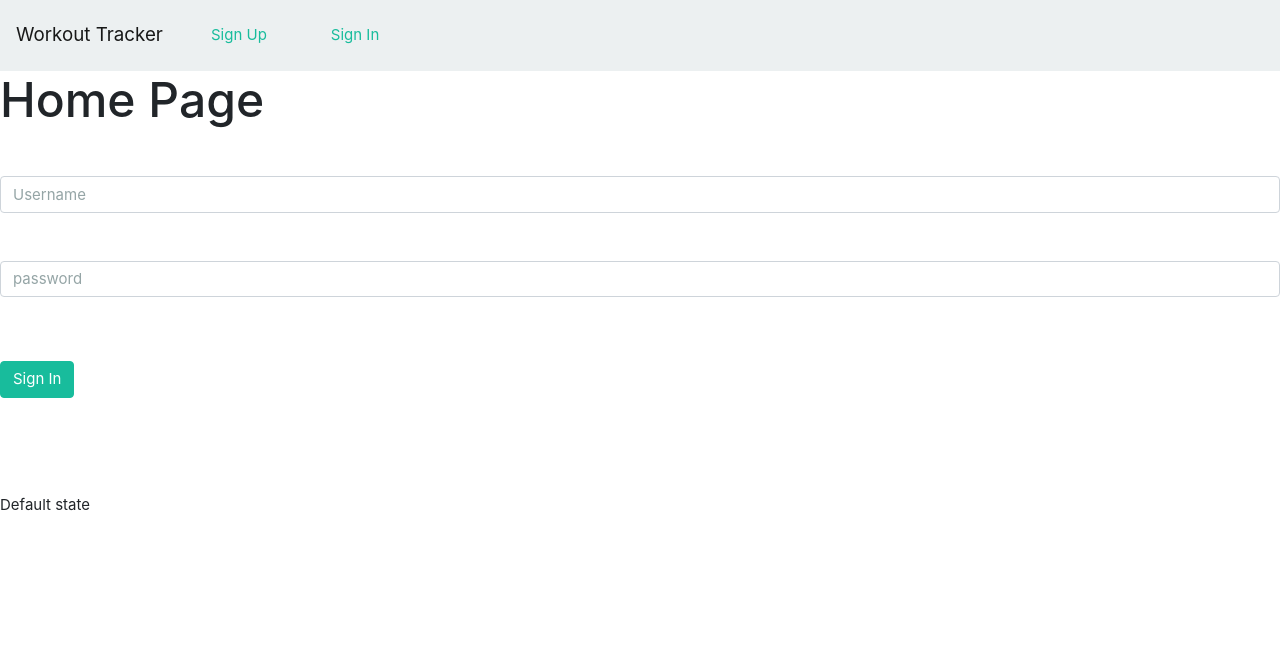
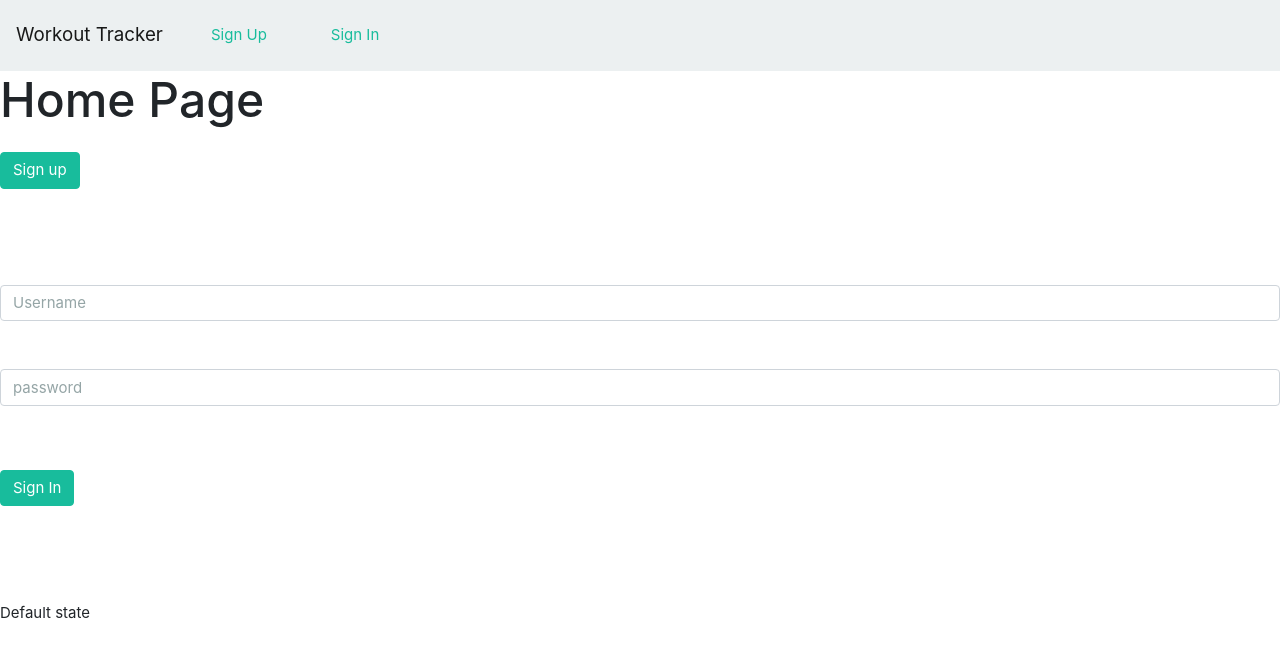
Before and after one commit to garrettmroberts/workout-planner, a React (Create React App) app in the folder client/: page / in a window 1280 px wide. Shown: the top 656 px of the page. Built offline with nearby package versions, Linux system fonts and the light colour scheme.

Commit message:
added some comments, cleaned up some code, added conditional form rendering on homepage with a toggle button

```diff
--- a/client/src/components/LoginForm/index.js
+++ b/client/src/components/LoginForm/index.js
@@ -34,6 +34,6 @@ export default function LoginForm() {
         <input className="form-control mb-5" ref={userRef} placeholder="Username" />
         <input className="form-control mb-5" required ref={pwRef} placeholder="password" />
         <button className="btn btn-success mt-3 mb-5" type="submit">Sign In</button>
-      </form>
+    </form>
   );
 };
--- a/client/src/components/WorkoutForm/index.js
+++ b/client/src/components/WorkoutForm/index.js
@@ -3,15 +3,20 @@ import API from '../../utils/API';
 
 function WorkoutForm(){
 
+  //references to get text values from inputs
   const catRef = useRef();
   const equipmentRef = useRef();
   const nameRef = useRef();
   const groupRef = useRef();
 
+  //split text from inputs into an array
+  //note that current set up is to split on a , with a space
   function makeArray(input){
     return input.split(', ');
   };
 
+  //funciton to create a workout object from inputs
+  // to match the workout model in the database
   function prepareSubmission(){
     let muscleGroup = makeArray(groupRef.current.value);
     let equipment = makeArray(equipmentRef.current.value);
@@ -43,10 +48,10 @@ function WorkoutForm(){
   return (
     <form className="form-group mt-5 mb-5" onSubmit={handleSubmit}>
       <input className="form-control mb-5" required ref={nameRef} placeholder="Name" />
-      <input className="form-control mb-5" ref={catRef} placeholder="Category" />
-      <input className="form-control mb-5" required ref={equipmentRef} placeholder="Equipement needed" />
+      <input className="form-control mb-5" required ref={catRef} placeholder="Category" />
+      <input className="form-control mb-5" ref={equipmentRef} placeholder="Equipement needed" />
       <input className="form-control mb-5" required ref={groupRef} placeholder="Targeted Muscles" />
-      <button className="btn btn-success mt-3 mb-5" type="submit">Make User</button>
+      <button className="btn btn-success mt-3 mb-5" type="submit">Create Workout</button>
     </form>
   );
 };
--- a/client/src/pages/Home.js
+++ b/client/src/pages/Home.js
@@ -1,14 +1,21 @@
-import React from 'react';
+import React, { useState } from 'react';
 import { useStoreContext } from "../utils/GlobalState";
 import LoginForm from '../components/LoginForm';
+import SignUpForm from '../components/SignUpForm';
 
 
 function Home() {
+  const [signUp, setSignUp] = useState();
+
   const [store] = useStoreContext();
+
   return(
     <div>
       <h1>Home Page</h1>
-      <LoginForm />
+      <button className="btn btn-success mt-3 mb-5" onClick={()=>setSignUp(!signUp)}>
+        {`${signUp ? 'Login': 'Sign up'} `}
+      </button>
+      {signUp ? <SignUpForm /> : <LoginForm /> }
       <p>{store.test}</p>
     </div>
   );
--- a/client/src/utils/API.js
+++ b/client/src/utils/API.js
@@ -1,6 +1,7 @@
 import axios from 'axios';
 
 export default {
+  // get all workouts
   getWorkouts: function(){
     return axios.get('/api/workouts');
   },
@@ -8,9 +9,11 @@ export default {
   addUser: function(userData){
     return axios.post('/api/users', userData);
   },
+  // get all users
   findAllUsers: function(){
     return axios.get('/api/users');
   },
+  // create workout
   addWorkout: function(workoutData){
     return axios.post('/api/workouts', workoutData);
   }
```
